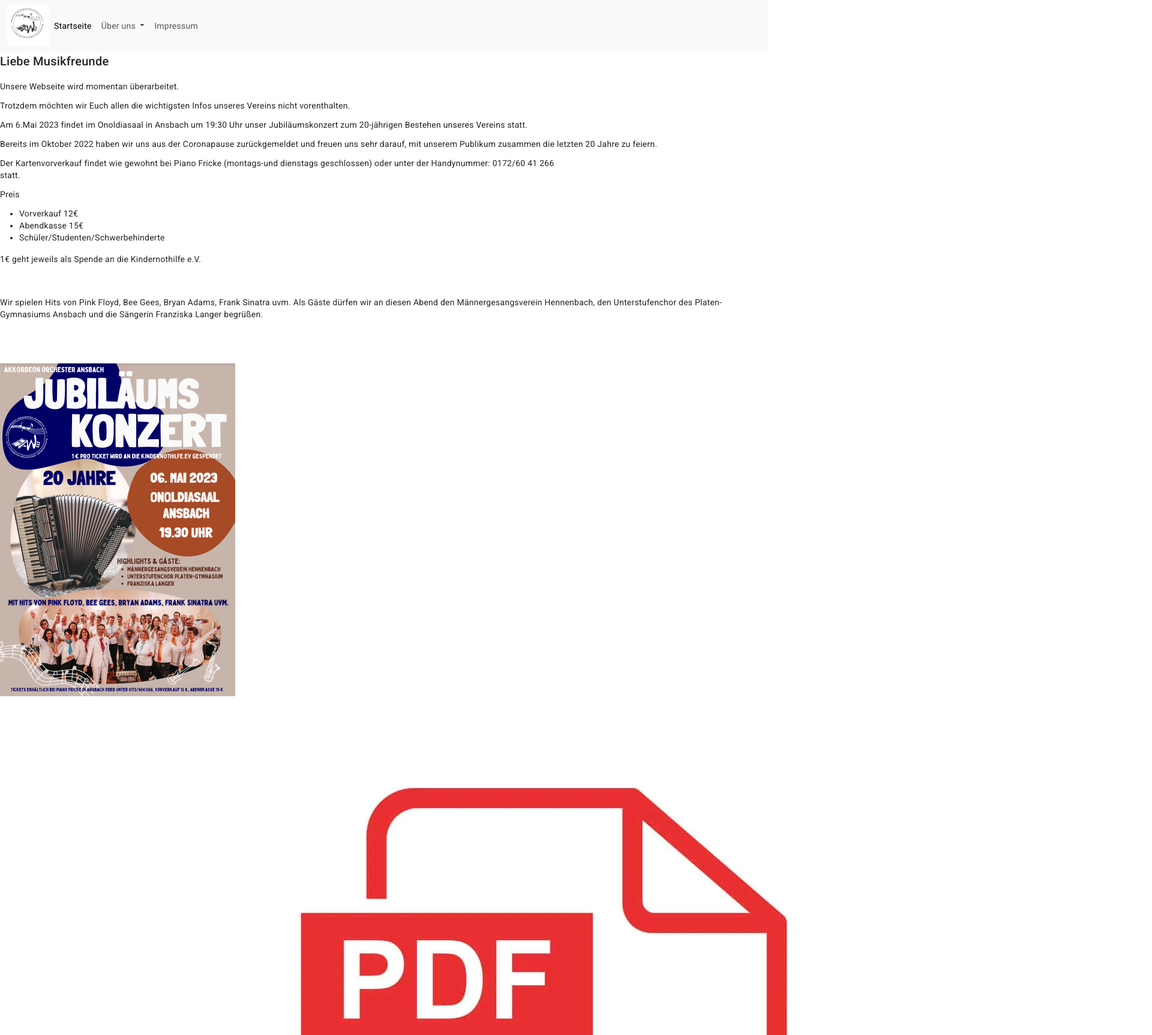
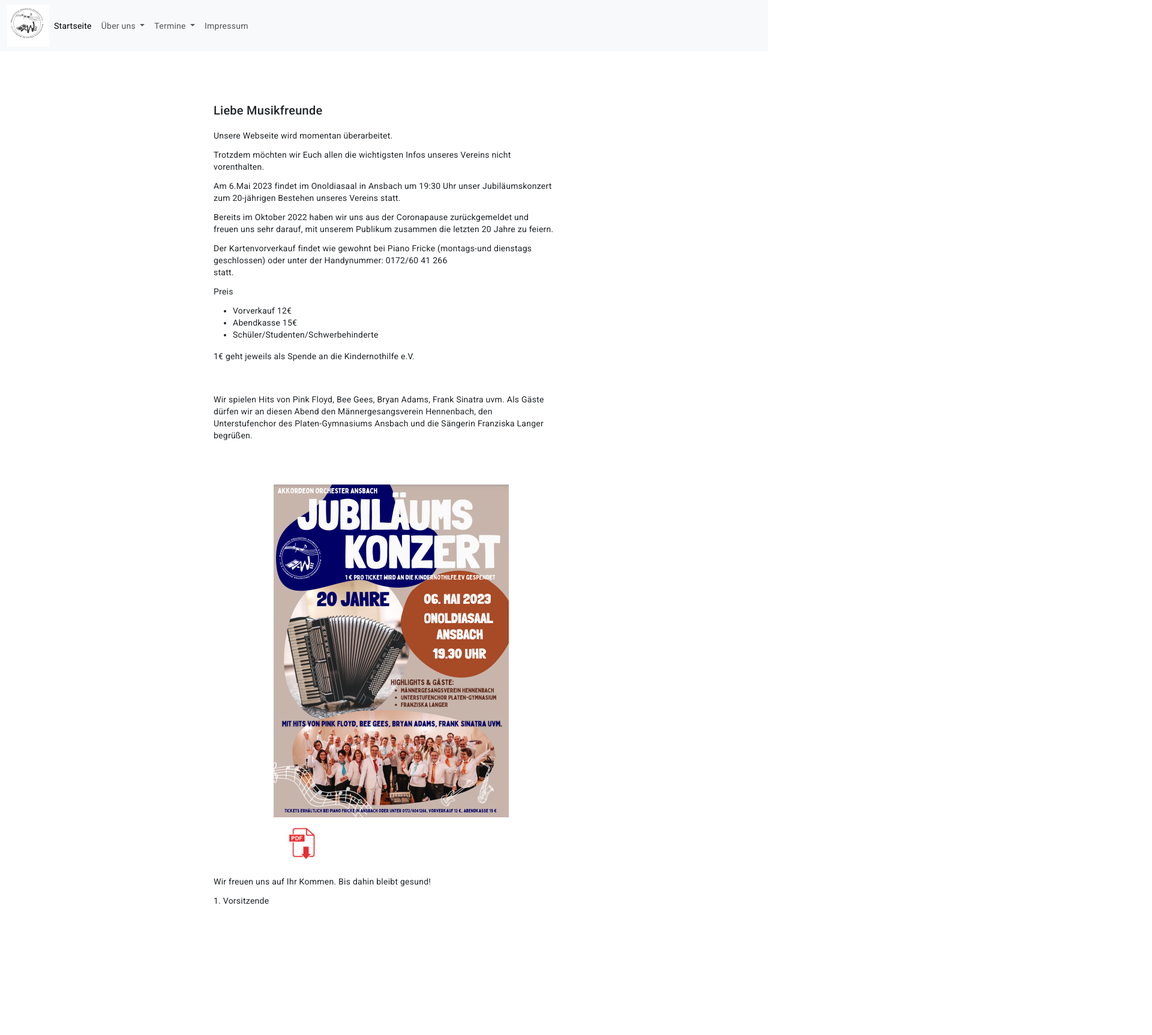
Before and after one commit to legan100/Chor, an Angular app: page / in a window 1280 px wide. Shown: the top 1726 px of the page at 60% size, 1920 px wide, since content can reach past the window. After the commit the page ends 1524 px from the top, so only its background shows below. Built offline with nearby package versions, Linux system fonts and the light colour scheme.

Commit message:
Zwischenlösung

```diff
--- a/src/app/app.component.html
+++ b/src/app/app.component.html
@@ -1,19 +1,8 @@
-<!-- Toolbar
+<!-- Toolbar -->
 <div class="toolbar" role="banner">
-  <img
-    width="70"
-    alt="Akkordeonorchester Ansbach e.V."
-    src="../assets/AOA Logo.png"
-  />
-    <div class="spacer">
-      <a routerLink="/toolbar-termine">Termine</a>
-      <a routerLink="/toolbar-about-us">Über uns</a>
-      <a routerLink="/impressum">Impressum</a>
-      <a routerLink="">Startseite</a>
-    </div>
 
-</div>-->
 
+<div class="content" role="main">
 <nav class="navbar navbar-expand-lg bg-body-tertiary">
   <div class="container-fluid">
     <img width="70" alt="Akkordeonorchester Ansbach e.V." src="../assets/AOA Logo.png"/>
@@ -28,12 +17,21 @@
         </li>
 
         <li class="nav-item dropdown">
-          <a class="nav-link dropdown-toggle" href="#" role="button" data-bs-toggle="dropdown" aria-expanded="false">
+          <a class="nav-link dropdown-toggle" role="button" data-bs-toggle="dropdown" aria-expanded="false">
             Über uns
           </a>
           <ul class="dropdown-menu" aria-labelledby="navbar-Dropdown">
-            <li><a class="dropdown-item" href="#">Action</a></li>
-            <li><a class="dropdown-item" href="#">Another action</a></li>
+            <li><a class="dropdown-item" routerLink="/about-us">Über uns</a></li>
+          </ul>
+          <li class="nav-item dropdown">
+            <a class="nav-link dropdown-toggle" role="button" data-bs-toggle="dropdown" aria-expanded="false">
+              Termine
+            </a>
+            <ul class="dropdown-menu" aria-labelledby="navbar-Dropdown">
+              <li><a class="dropdown-item" routerLink="/termine">Termine</a></li>
+
+
+           <!-- <li><a class="dropdown-item" href="#">Another action</a></li>
             <li>
               <hr class="dropdown-divider">
             </li>
@@ -52,6 +50,7 @@
 
               </ul>
             </li>
+          -->
           </ul>
         </li>
         <li class="nav-item">
@@ -62,5 +61,7 @@
     </div>
   </div>
 </nav>
+</div>
 
 <router-outlet></router-outlet>
+</div>
--- a/src/app/app.module.ts
+++ b/src/app/app.module.ts
@@ -18,7 +18,7 @@ const appRoute:Routes = [
   {path: 'termine', component:TermineComponent},
   {path: '', component:StartseiteComponent},
   //{path: 'toolbar-about-us', component:MenuAppComponent}
-  {path: '**', redirectTo: '/termine' }
+ // {path: '**', redirectTo: '/termine' }
   ]
 
 @NgModule({
--- a/src/app/startseite/startseite.component.css
+++ b/src/app/startseite/startseite.component.css
@@ -0,0 +1,25 @@
+.content {
+    display: flex;
+    margin: 82px auto 32px;
+    padding: 0 16px;
+    max-width: 600px;
+    flex-direction: column;
+    align-items: center;
+  }
+
+#download_pdf
+{
+  width: 100px;
+  height: auto;
+  margin-top: 10px;
+}
+
+#herunterladen_plus_plakat
+{
+  margin-left: 100px;
+}
+
+#Abschluss
+{
+  margin-top: 20px;
+}
```
Also changed, not shown: src/app/app.component.css (line endings or trailing spaces).
